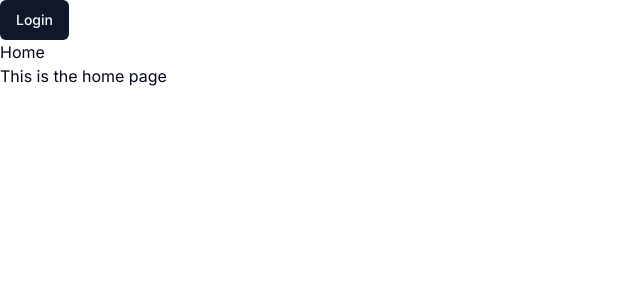
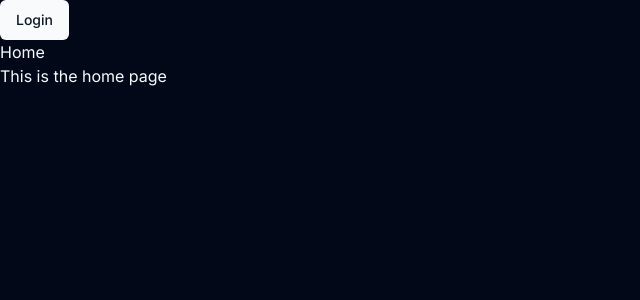
Before and after one commit to emiletremblay01/login-emile-services, a Next.js app: page / in a window 1280 px wide. Shown: the top 300 px of the page, without its empty margins (0-640 px from the left). Built offline with nearby package versions, Linux system fonts and the light colour scheme.

Commit message:
fix: put back the theme provider

```diff
--- a/app/layout.tsx
+++ b/app/layout.tsx
@@ -16,14 +16,14 @@ export default function RootLayout({
 }>) {
   return (
     <html lang="en" suppressHydrationWarning>
-      {/* <ThemeProvider
+      <ThemeProvider
         attribute="class"
         defaultTheme="dark"
         enableSystem
         disableTransitionOnChange
-      > */}
-      <body className={inter.className}>{children}</body>
-      {/* </ThemeProvider> */}
+      >
+        <body className={inter.className}>{children}</body>
+      </ThemeProvider>
     </html>
   );
 }
```
